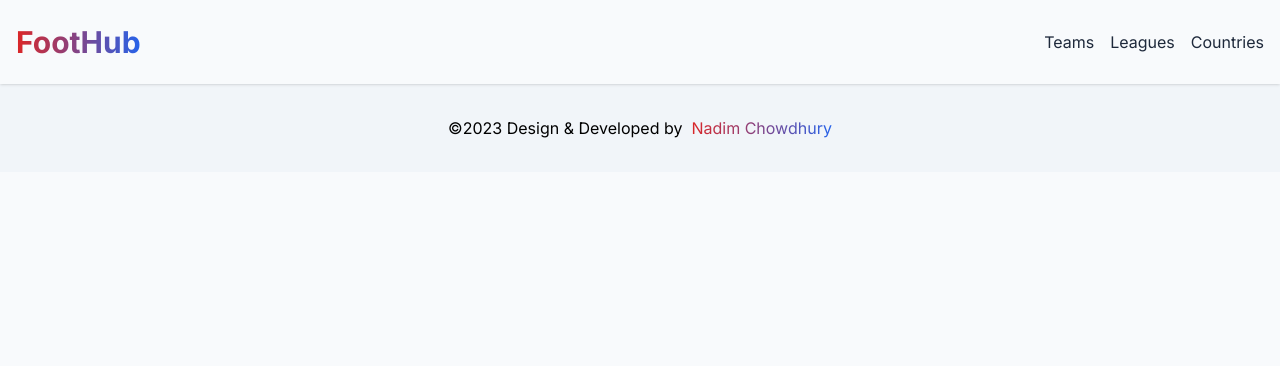
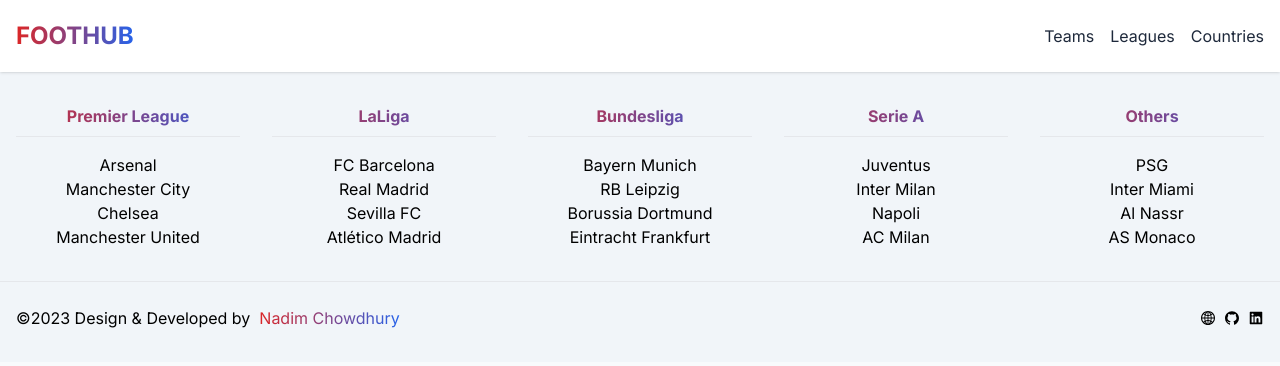
Before and after one commit to nadim-chowdhury/football-news, a Next.js app: page / in a window 1280 px wide. Shown: the top 366 px of the page. Built offline with nearby package versions, Linux system fonts and the light colour scheme.

Commit message:
header and footer implemented

```diff
--- a/src/app/globals.scss
+++ b/src/app/globals.scss
@@ -6,6 +6,10 @@
   @apply text-transparent bg-clip-text bg-gradient-to-r from-red-600 to-blue-600;
 }
 
-.header_hover {
+.txt_hover {
   @apply hover:text-transparent hover:bg-clip-text hover:bg-gradient-to-r hover:from-red-600 hover:to-blue-600 hover:transition-all hover:duration-300;
 }
+
+.footer_txt {
+  @apply txt_gradient border-b px-2 pb-2 mb-4;
+}
--- a/src/components/Footer.jsx
+++ b/src/components/Footer.jsx
@@ -1,10 +1,53 @@
+import { teams } from "@/utils/teams";
+import Link from "next/link";
+import { AiOutlineGlobal, AiFillGithub, AiFillLinkedin } from "react-icons/ai";
+
 export default function Footer() {
   return (
-    <footer className="bg-slate-100 py-8 px-4">
-      <p className="text-center">
-        &copy;2023 Design & Developed by &nbsp;
-        <span className="txt_gradient">Nadim Chowdhury</span>
-      </p>
+    <footer className="bg-slate-100 py-8">
+      <div className="grid grid-cols-2 sm:grid-cols-3 lg:grid-cols-5 gap-4 md:gap-8 text-center mb-8 px-4">
+        {teams.map((team) => (
+          <div key={team.league}>
+            <h3 className="footer_txt font-bold">{team.league}</h3>
+
+            <div>
+              {team.topTeams.map((teamName) => (
+                <p key={teamName.id} className="txt_hover">
+                  {teamName.name}
+                </p>
+              ))}
+            </div>
+          </div>
+        ))}
+      </div>
+
+      <div className="border-t pt-6 px-4 sm:flex sm:justify-between sm:items-center">
+        <p className="text-center sm:text-start">
+          &copy;2023 Design & Developed by &nbsp;
+          <span className="txt_gradient">Nadim Chowdhury</span>
+        </p>
+
+        <div className="flex items-center justify-center mt-4 sm:mt-0">
+          <Link
+            href="https://nadim.vercel.app/"
+            className="txt_hover hover:text-rose-500 mr-2"
+          >
+            <AiOutlineGlobal />
+          </Link>
+          <Link
+            href="https://github.com/nadim-chowdhury"
+            className="txt_hover hover:text-rose-500 mr-2"
+          >
+            <AiFillGithub />
+          </Link>
+          <Link
+            href="https://www.linkedin.com/in/nadim-chowdhury"
+            className="txt_hover hover:text-rose-500"
+          >
+            <AiFillLinkedin />
+          </Link>
+        </div>
+      </div>
     </footer>
   );
 }
--- a/src/components/Header.jsx
+++ b/src/components/Header.jsx
@@ -1,29 +1,29 @@
 import Link from "next/link";
-import { GiHamburgerMenu } from "react-icons/gi";
+import { FiMenu } from "react-icons/fi";
 
 export default function Header() {
   return (
-    <header className="flex justify-between items-center py-6 shadow px-4 sticky top-0">
+    <header className="bg-white flex justify-between items-center py-5 shadow px-4 sticky top-0">
       <div className="text-slate-800">
-        <Link href="/" className="text-3xl font-bold txt_gradient">
+        <Link href="/" className="text-2xl font-bold uppercase txt_gradient">
           FootHub
         </Link>
       </div>
 
       <div className="text-slate-800 hidden sm:block">
-        <Link href="/teams" className="mr-4 header_hover">
+        <Link href="/teams" className="mr-4 txt_hover">
           Teams
         </Link>
-        <Link href="/leagues" className="mr-4 header_hover">
+        <Link href="/leagues" className="mr-4 txt_hover">
           Leagues
         </Link>
-        <Link href="/countries" className="header_hover">
+        <Link href="/countries" className="txt_hover">
           Countries
         </Link>
       </div>
 
-      <div className="block sm:hidden text-xl">
-        <GiHamburgerMenu />
+      <div className="block sm:hidden text-2xl txt_hover hover:text-rose-500">
+        <FiMenu />
       </div>
     </header>
   );
--- /dev/null
+++ b/src/utils/teams.js
@@ -0,0 +1,107 @@
+export const teams = [
+  {
+    league: "Premier League",
+    topTeams: [
+      {
+        id: 1,
+        name: "Arsenal",
+      },
+      {
+        id: 2,
+        name: "Manchester City",
+      },
+      {
+        id: 3,
+        name: "Chelsea",
+      },
+      {
+        id: 4,
+        name: "Manchester United",
+      },
+    ],
+  },
+  {
+    league: "LaLiga",
+    topTeams: [
+      {
+        id: 5,
+        name: "FC Barcelona",
+      },
+      {
+        id: 6,
+        name: "Real Madrid",
+      },
+      {
+        id: 7,
+        name: "Sevilla FC",
+      },
+      {
+        id: 8,
+        name: "Atlético Madrid",
+      },
+    ],
+  },
+  {
+    league: "Bundesliga",
+    topTeams: [
+      {
+        id: 9,
+        name: "Bayern Munich",
+      },
+      {
+        id: 10,
+        name: "RB Leipzig",
+      },
+      {
+        id: 11,
+        name: "Borussia Dortmund",
+      },
+      {
+        id: 12,
+        name: "Eintracht Frankfurt",
+      },
+    ],
+  },
+  {
+    league: "Serie A",
+    topTeams: [
+      {
+        id: 13,
+        name: "Juventus",
+      },
+      {
+        id: 14,
+        name: "Inter Milan",
+      },
+      {
+        id: 15,
+        name: "Napoli",
+      },
+      {
+        id: 16,
+        name: "AC Milan",
+      },
+    ],
+  },
+  {
+    league: "Others",
+    topTeams: [
+      {
+        id: 17,
+        name: "PSG",
+      },
+      {
+        id: 18,
+        name: "Inter Miami",
+      },
+      {
+        id: 19,
+        name: "Al Nassr",
+      },
+      {
+        id: 20,
+        name: "AS Monaco",
+      },
+    ],
+  },
+];
```
